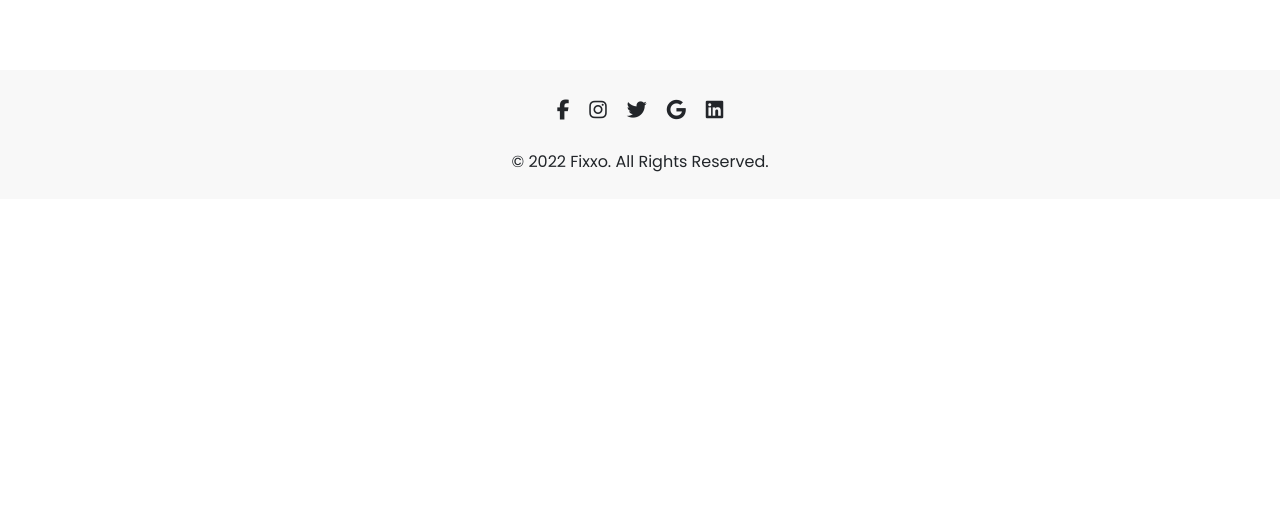
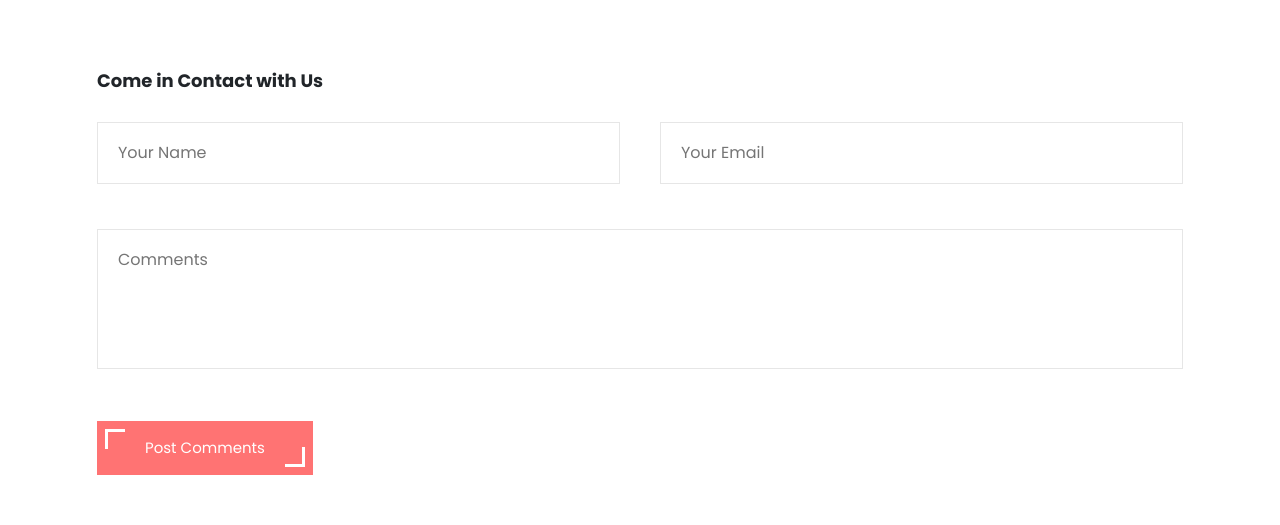
Before and after one commit to SebbeA/Fixxo-assignment, a React (Create React App) app: page /contacts in a window 1280 px wide. Shown: the part 621-1146 px from the top of the page. Before the commit the page ends 820 px from the top, so only its background shows below. Built offline with nearby package versions, Linux system fonts and the light colour scheme.

Commit message:
contactForm and validation added from Hans video

```diff
--- a/src/App.css
+++ b/src/App.css
@@ -11,6 +11,7 @@
 @import "../src/assets/css/sections/_MainMenuSection.css";
 @import "../src/assets/css/sections/_BreadcrumbSection.css";
 @import "../src/assets/css/sections/_MapSection.css";
+@import "../src/assets/css/sections/_ContactFormSection.css";
 @import "../src/assets/css/sections/_ShowcaseSection.css";
 @import "../src/assets/css/sections/_ProductGridSection.css";
 @import "../src/assets/css/sections/_CollabSection.css";
--- /dev/null
+++ b/src/assets/css/sections/_ContactFormSection.css
@@ -0,0 +1,55 @@
+/* From Hans video */
+
+.contact-form {
+    margin-bottom: 60px;
+}
+    .contact-form .container {
+        max-width: 1110px;
+    }
+
+    .contact-form h2 {
+        font-size: 18px;
+        font-weight: 700;
+        margin-bottom: 30px;
+    }
+
+    .contact-form form {
+        display: grid;
+        grid-template-columns: 1fr;
+        gap: 40px;
+    }
+        .contact-form form input {
+            width: 100%;
+            padding: 18px 20px;
+            border: 1px solid var(--color-grey-1);
+        }
+        .contact-form form .textarea {
+            grid-column: 1 / -1;
+        }
+        .contact-form form textarea {
+            width: 100%;
+            height: 140px;
+            padding: 18px 20px;
+            border: 1px solid var(--color-grey-1);
+            resize: none;
+        }
+        .contact-form form .error {
+            color: var(--color-theme);
+            border: 1px solid var(--color-theme);
+
+        }
+        .contact-form form .errorMessage {
+            margin-top: 5px;
+            color: var(--color-theme);
+            font-size: 0.8em;
+        }
+        .contact-form .button-theme {
+            background-color: var(--color-theme);
+            color: var(--color-white);
+        }
+
+@media (min-width: 768px) {
+    .contact-form form {
+        grid-template-columns: 1fr 1fr;
+    }
+}
--- /dev/null
+++ b/src/sections/ContactFormSection.js
@@ -0,0 +1,82 @@
+import React, { useState } from 'react'
+
+// From Hans video
+
+const ContactFormSection = () => {
+    const [contactForm, setContactForm] = useState({name: '', email: '', comment: ''})
+    const [formErrors, setFormErrors] = useState({})
+    const [submitted, setSubmitted] = useState(false)
+
+    const validate = (values) => {
+        const errors = {}
+        const regex_email = /^(([^<>()[\]\\.,;:\s@"]+(\.[^<>()[\]\\.,;:\s@"]+)*)|(".+"))@((\[[0-9]{1,3}\.[0-9]{1,3}\.[0-9]{1,3}\.[0-9]{1,3}\])|(([a-zA-Z\-0-9]+\.)+[a-zA-Z]{2,}))$/
+
+        if(!values.name)
+            errors.name = "You must enter a name"
+
+        if(!values.email)
+            errors.email = "You must enter an email"
+        else if(!regex_email.test(values.email))
+            errors.email = "You must enter a valid email (eg. name@domain.com)"
+
+        if(!values.comment)
+            errors.comment = "You must enter a comment"
+        else if(values.comment.length < 5)
+            errors.comment = "Your comment must be at least 5 characters long"
+
+        if(Object.keys(errors).length === 0)
+            setSubmitted(true)
+        else
+            setSubmitted(false)
+
+        return errors;
+    }
+
+    const handleChange = (e) => {
+        const {id, value} = e.target
+        setContactForm({...contactForm, [id]: value})
+    }
+
+    const handleSubmit = (e) => {
+        e.preventDefault()
+        setFormErrors(validate(contactForm))
+    }
+
+    return (
+        <section className="contact-form">
+            <div className="container">
+                {
+                    submitted ?
+                    (<div className="d-flex justify-content-center align-items-center">
+                        <div>Thank you for your comment!</div>
+                    </div>)
+                    :
+                    (
+                        <>
+                        <h2>Come in Contact with Us</h2>
+                        <form onSubmit={handleSubmit} noValidate>
+                            <div>
+                                <input id="name" type="text" placeholder="Your Name" value={contactForm.name} onChange={handleChange} />
+                                <div className="errorMessage">{formErrors.name}</div>
+                            </div>
+                            <div>
+                                <input id="email" type="email" placeholder="Your Email" value={contactForm.email} onChange={handleChange} />
+                                <div className="errorMessage">{formErrors.email}</div>
+                            </div>
+                            <div className="textarea">
+                                <textarea id="comment" placeholder="Comments" value={contactForm.comment} onChange={handleChange} ></textarea>
+                                <div className="errorMessage">{formErrors.comment}</div>
+                            </div>
+                            <div>
+                                <button type="submit" className="button-theme">Post Comments</button>
+                            </div>
+                        </form>
+                        </>
+                    )
+                }
+            </div>
+        </section>
+    )
+}
+
+export default ContactFormSection
--- a/src/views/ContactsView.js
+++ b/src/views/ContactsView.js
@@ -1,8 +1,9 @@
 import React from 'react'
 import MainMenuSection from '../sections/MainMenuSection'
-import FooterSection from '../sections/FooterSection'
 import BreadcrumbSection from '../sections/BreadcrumbSection'
 import MapSection from '../sections/MapSection'
+import ContactFormSection from '../sections/ContactFormSection'
+import FooterSection from '../sections/FooterSection'
 
 const ContactsView = () => {
   window.top.document.title = 'Contatcs | Fixxo.'
@@ -12,6 +13,7 @@ const ContactsView = () => {
       <MainMenuSection />
       <BreadcrumbSection currentPage="Contatcs" />
       <MapSection />
+      <ContactFormSection />
       <FooterSection />
     </>
   )
```
